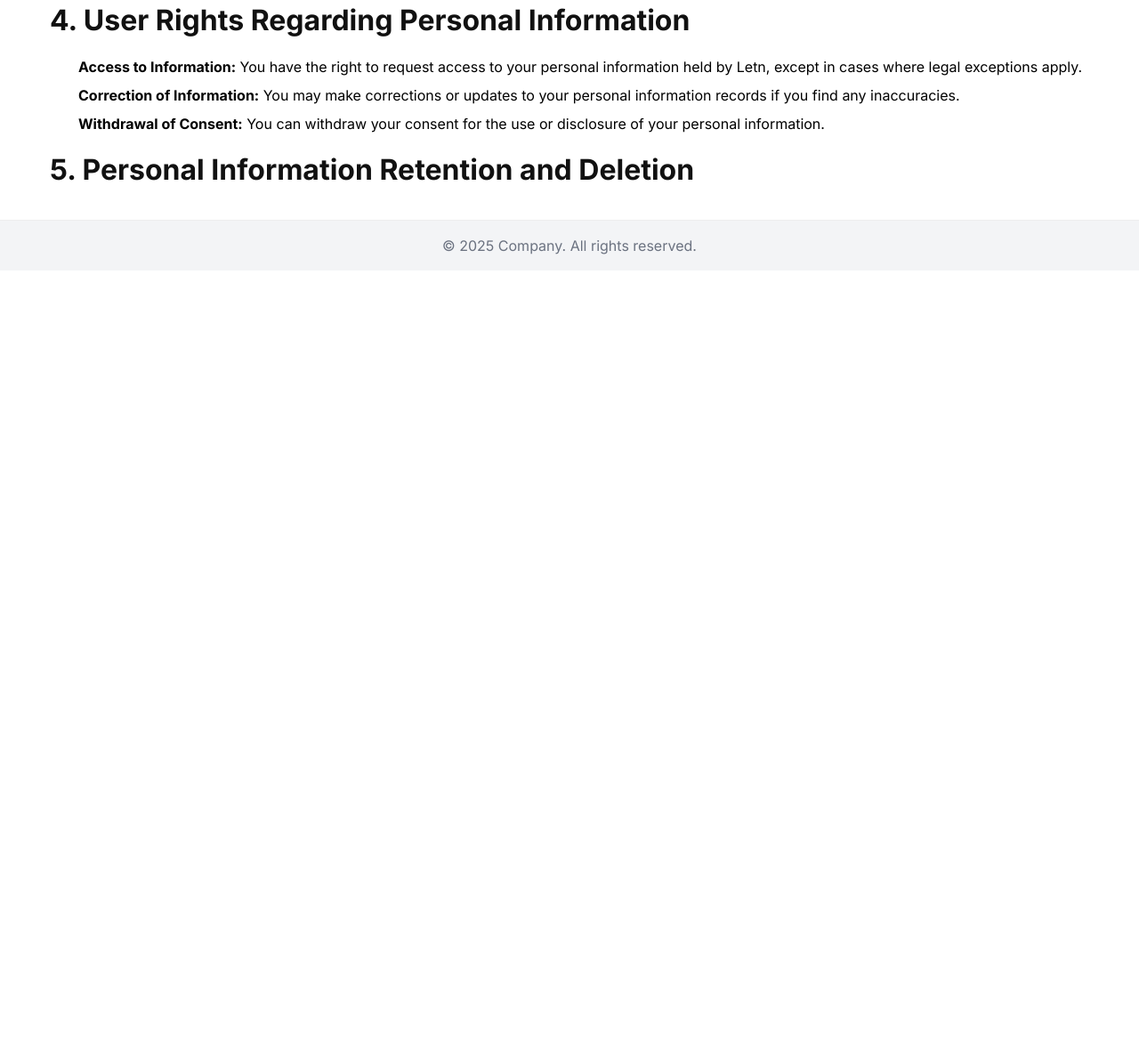
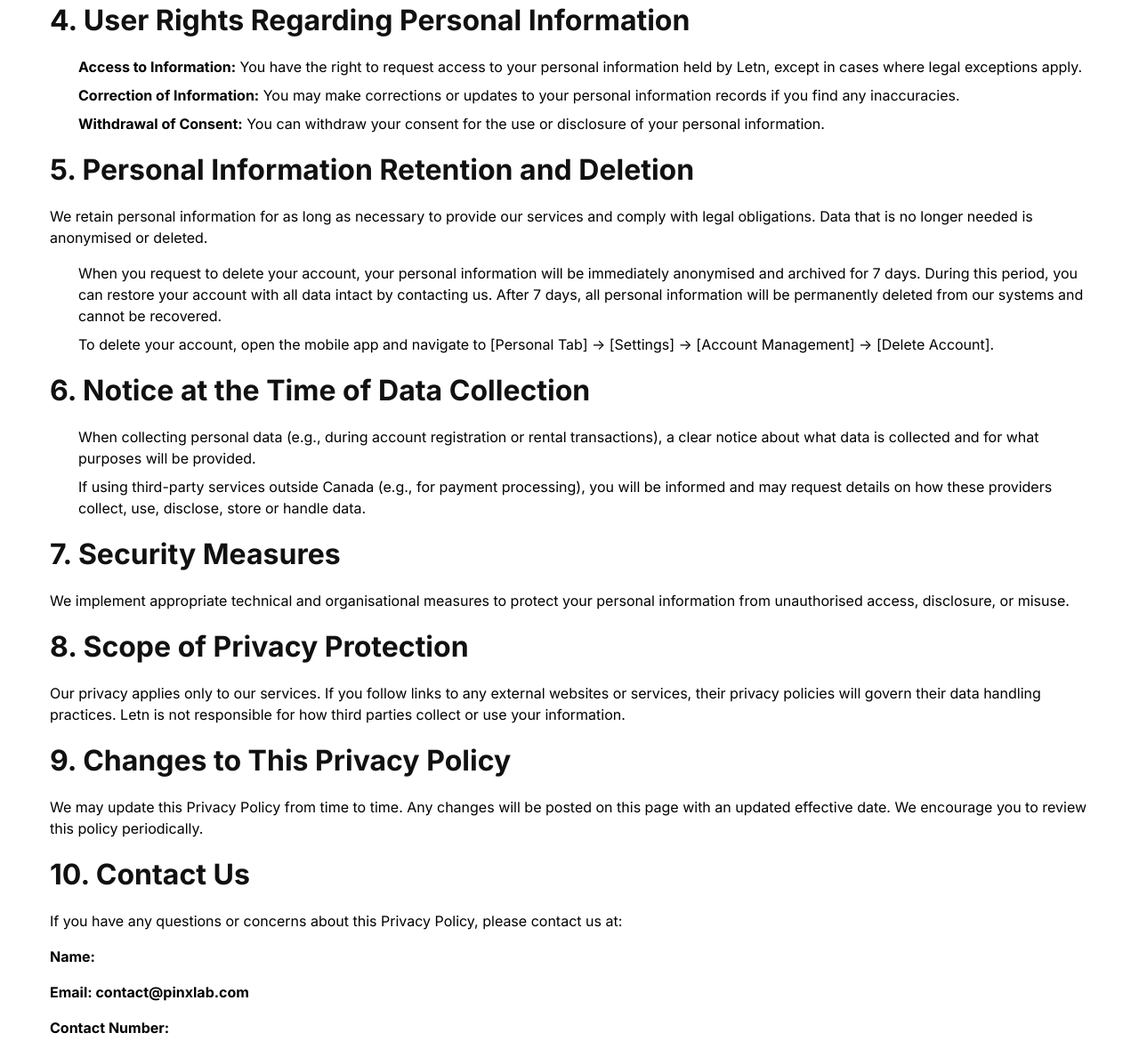
Before and after one commit to dex-pinx/web-policy, a website built with Vite: page src/privacy/privacy-2025-03-10.html in a window 1280 px wide. Shown: the part 1293-2463 px from the top of the page at 89% size. Before the commit the page ends 1597 px from the top, so only its background shows below. Built offline with nearby package versions, Linux system fonts and the light colour scheme.

Commit message:
privacy change

```diff
--- a/src/privacy/privacy-2025-03-10.html
+++ b/src/privacy/privacy-2025-03-10.html
@@ -144,10 +144,66 @@
           </li>
         </ul>
         <h1><b>5. Personal Information Retention and Deletion </b></h1>
-
-
-
-         </div>
+        <p>
+          We retain personal information for as long as necessary to provide our
+          services and comply with legal obligations. Data that is no longer
+          needed is anonymised or deleted.
+        </p>
+        <ul>
+          <li>
+            When you request to delete your account, your personal information
+            will be immediately anonymised and archived for 7 days. During this
+            period, you can restore your account with all data intact by
+            contacting us. After 7 days, all personal information will be
+            permanently deleted from our systems and cannot be recovered.
+          </li>
+          <li>
+            To delete your account, open the mobile app and navigate to
+            [Personal Tab] → [Settings] → [Account Management] → [Delete
+            Account].
+          </li>
+        </ul>
+        <h1><b>6. Notice at the Time of Data Collection </b></h1>
+        <ul>
+          <li>
+            When collecting personal data (e.g., during account registration or
+            rental transactions), a clear notice about what data is collected
+            and for what purposes will be provided.
+          </li>
+          <li>
+            If using third-party services outside Canada (e.g., for payment
+            processing), you will be informed and may request details on how
+            these providers collect, use, disclose, store or handle data.
+          </li>
+        </ul>
+        <h1><b>7. Security Measures </b></h1>
+        <p>
+          We implement appropriate technical and organisational measures to
+          protect your personal information from unauthorised access,
+          disclosure, or misuse.
+        </p>
+        <h1><b>8. Scope of Privacy Protection </b></h1>
+        <p>
+          Our privacy applies only to our services. If you follow links to any
+          external websites or services, their privacy policies will govern
+          their data handling practices. Letn is not responsible for how third
+          parties collect or use your information.
+        </p>
+        <h1><b>9. Changes to This Privacy Policy</b></h1>
+        <p>
+          We may update this Privacy Policy from time to time. Any changes will
+          be posted on this page with an updated effective date. We encourage
+          you to review this policy periodically.
+        </p>
+        <h1><b>10. Contact Us </b></h1>
+        <p>
+          If you have any questions or concerns about this Privacy Policy,
+          please contact us at:
+        </p>
+        <p><b>Name:</b></p>
+        <p><b>Email: contact@pinxlab.com </b></p>
+        <p><b>Contact Number: </b></p>
+      </div>
     </main>
     <footer>
       <div class="content-area">
```
